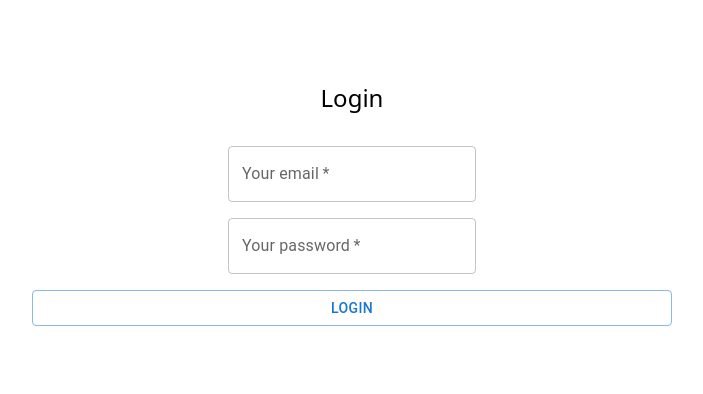
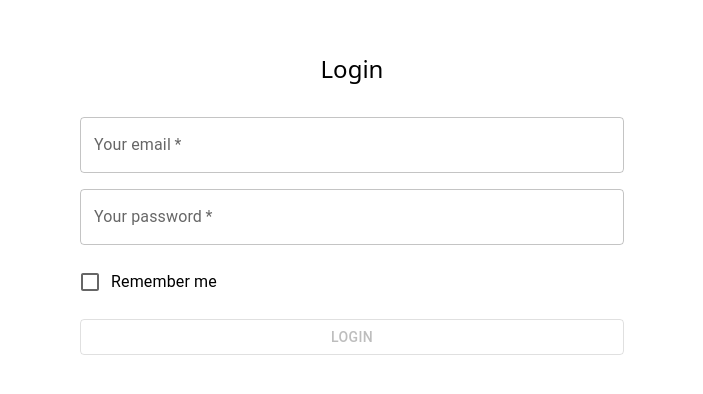
Before and after one commit to Jezda1337/taskify, a Next.js app: page /login in a window 1280 px wide. Shown: the part 196-590 px from the top of the page, without its empty margins (288-991 px from the left). Built offline with nearby package versions, Linux system fonts and the light colour scheme.

Commit message:
validation works, added MyFormControl component

```diff
--- /dev/null
+++ b/components/shared/MyFormControl.js
@@ -0,0 +1,70 @@
+import { Checkbox, FormControlLabel, FormControl } from "@mui/material";
+import TextField from "@mui/material/TextField";
+import React from "react";
+
+const MyFormControl = (props) => {
+  let inputElement = null;
+
+  switch (props.elementType) {
+    case "text-input":
+      inputElement = (
+        <FormControl fullWidth>
+          <TextField
+            fullWidth
+            variant="outlined"
+            onChange={props.inputHandler}
+            onBlur={props.blurHandler}
+            label={props.label}
+            color="primary"
+            required={props.required}
+            spellCheck="false"
+            value={props.value || ""}
+          />
+        </FormControl>
+      );
+      break;
+
+    case "text-area":
+      inputElement = (
+        <FormControl fullWidth>
+          <TextField
+            fullWidth
+            variant="outlined"
+            onChange={props.inputHandler}
+            onBlur={props.blurHandler}
+            label={props.label}
+            color="primary"
+            multiline
+            minRows={4}
+            maxRows={6}
+            required={props.required}
+            spellCheck="false"
+            value={props.value || ""}
+          />
+        </FormControl>
+      );
+      break;
+
+    case "checkbox":
+      inputElement = (
+        <FormControlLabel
+          control={
+            <Checkbox
+              checked={props.value || false}
+              onChange={props.checkboxHandler}
+              color="primary"
+            />
+          }
+          label={props.label}
+        />
+      );
+      break;
+
+    default:
+      break;
+  }
+
+  return inputElement;
+};
+
+export default React.memo(MyFormControl);
--- a/hooks/useForm.ts
+++ b/hooks/useForm.ts
@@ -6,7 +6,7 @@ export default function (initialInputs: any) {
   const [formIsValid, setFormIsValid] = useState(false);
 
   const inputHandler = useCallback(
-    (value: any, inputIdentifier: any) => {
+    (value: any, inputIdentifier: string, blurred?: boolean) => {
       const updatedInputs = { ...inputs };
       const updatedElement = { ...updatedInputs[inputIdentifier] };
 
@@ -17,6 +17,9 @@ export default function (initialInputs: any) {
       }
       updatedElement.value = value;
       updatedElement.touched = true;
+      if (blurred) {
+        updatedElement.blurred = true;
+      }
       updatedInputs[inputIdentifier] = updatedElement;
 
       let formIsValid = true;
--- a/pages/login.tsx
+++ b/pages/login.tsx
@@ -1,24 +1,18 @@
-import { Button, TextField } from "@mui/material";
+import { Button } from "@mui/material";
 import useForm from "hooks/useForm";
 import { Validators } from "utils/Validators";
-
-type Login = {
-  email: null | string;
-  password: null | string;
-  keepMeLogin: boolean;
-};
+import MyFormControl from "components/shared/MyFormControl";
 
 const initialInputs = {
   email: {
     elementType: "text-input",
     label: "Your email",
     value: "",
-    validators: [Validators.email, Validators.required],
-    validation: {
-      required: true,
-      email: true,
-    },
+    validators: [Validators.required, Validators.email],
+    required: true,
     valid: false,
+    blurred: false,
+    validationErrorMessage: "",
     touched: false,
   },
   password: {
@@ -26,54 +20,52 @@ const initialInputs = {
     label: "Your password",
     value: "",
     validators: [Validators.required],
-    validation: {
-      required: true,
-    },
+    required: true,
     valid: false,
+    blurred: false,
+    validationErrorMessage: "",
     touched: false,
   },
-  // rememberMe: {
-  //   elementType: "text-input",
-  //   label: "Remember me",
-  //   value: "",
-  //   validators: [],
-  //   validation: {},
-  //   valid: false,
-  //   touched: false,
-  // },
+  rememberMe: {
+    elementType: "checkbox",
+    label: "Remember me",
+    value: false,
+    validators: [],
+    required: false,
+    valid: true,
+    touched: false,
+  },
 };
 
 const Login = () => {
   const { inputs, setInputs, formIsValid } = useForm(initialInputs);
-  console.log(inputs);
+
   return (
     <>
-      <div className="flex flex-col items-center justify-center min-h-screen">
+      <div className="flex flex-col items-center justify-center min-h-screen p-4 max-w-xl m-auto">
         <h3 className="text-2xl mb-8">Login</h3>
-        <form className="w-full flex flex-col items-center gap-4 justify-center ">
-          {/* {inputs.map((input: any) => (
-            <TextField
-              key={input.id}
-              required={input.validation.required}
-              value={input.value}
-              label={input.label}
-              onChange={(e) => setInputs(e.target.value, inputs.id)}
-            />
-          ))} */}
-          {Object.entries(inputs).map(([key, value]: any) => (
-            <TextField
+        <form className="w-full flex flex-col gap-4 justify-center ">
+          {Object.entries(inputs).map(([key, formCtrl]: any) => (
+            <MyFormControl
               key={key}
-              required={value.validation.required}
-              value={value.value || ""}
-              label={value.label}
-              error={!value.valid && value.touched}
-              onChange={(e) => setInputs(e.target.value, key)}
+              elementType={formCtrl.elementType}
+              required={formCtrl.required}
+              value={formCtrl.value}
+              label={formCtrl.label}
+              fullWidth
+              error={!formCtrl.valid && formCtrl.touched && formCtrl.blurred}
+              inputHandler={(e: any) => setInputs(e.target.value, key)}
+              blurHandler={(e: any) => setInputs(e.target.value, key, true)}
+              checkboxHandler={(e: any) => setInputs(!!e.target.checked, key)}
             />
           ))}
-          {/* <FormGroup className="w-6/12">
-            <FormControlLabel control={<Checkbox />} label="Remember me" />
-          </FormGroup> */}
-          <Button type="submit" className="w-6/12" variant="outlined">
+          <Button
+            type="submit"
+            fullWidth
+            variant="outlined"
+            disabled={!formIsValid}
+            className="mt-4"
+          >
             Login
           </Button>
         </form>
--- a/utils/Validators.ts
+++ b/utils/Validators.ts
@@ -1,5 +1,6 @@
 const emailValidationPattern =
   /^\w+([.-]?\w+)+@\w+([.:]?\w+)+(\.[a-zA-Z0-9]{2,})+$/;
+
 export const Validators = {
   required: (value: any) => {
     let isValid = true;
@@ -13,7 +14,6 @@ export const Validators = {
 
     return { isValid, message };
   },
-
   email: (value: any) => {
     let isValid = true;
     isValid = !!value.match(emailValidationPattern) && isValid;
--- a/utils/helpers.ts
+++ b/utils/helpers.ts
@@ -1,8 +1,8 @@
 export const checkValidity = (value: any, validators: any): any => {
-  let isValid = true;
-  validators.every((validator: any) => {
-    isValid = validator(value);
-    if (!isValid) return false;
-  });
-  return isValid;
+  const validField = { isValid: true, message: '' }
+  const invalidField = validators
+    .map((validator: any) => validator(value))
+    .find((field: any) => !field.isValid);
+
+  return invalidField || validField;
 };
```
